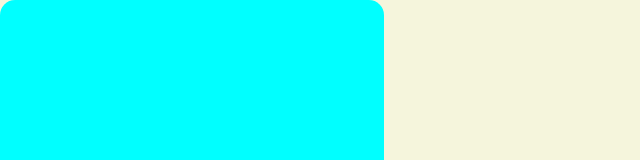
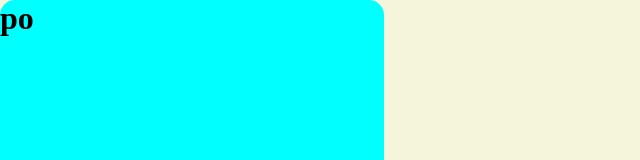
Before and after one commit to carlosMartinez404/EMBARKIDS1.2.1, a React (Vite) app in the folder frontend/: page / in a window 1280 px wide. Shown: the top 160 px of the page, without its empty margins (0-640 px from the left). Built offline with nearby package versions, Linux system fonts and the light colour scheme.

Commit message:
Configuracion correcta del contenedor frontend con docker (funcionando)

```diff
--- a/frontend/src/Login/Login.jsx
+++ b/frontend/src/Login/Login.jsx
@@ -6,7 +6,7 @@ function Login(){
         <>
             <div className={styles.root}>
                 <div className={styles.firstContainer}>
-
+                    <h1>po</h1>
                 </div>
 
                 <div className={styles.secondContainer}>
```
Also changed, not shown: 2 other files (tests, documents, lock files or other folders).
